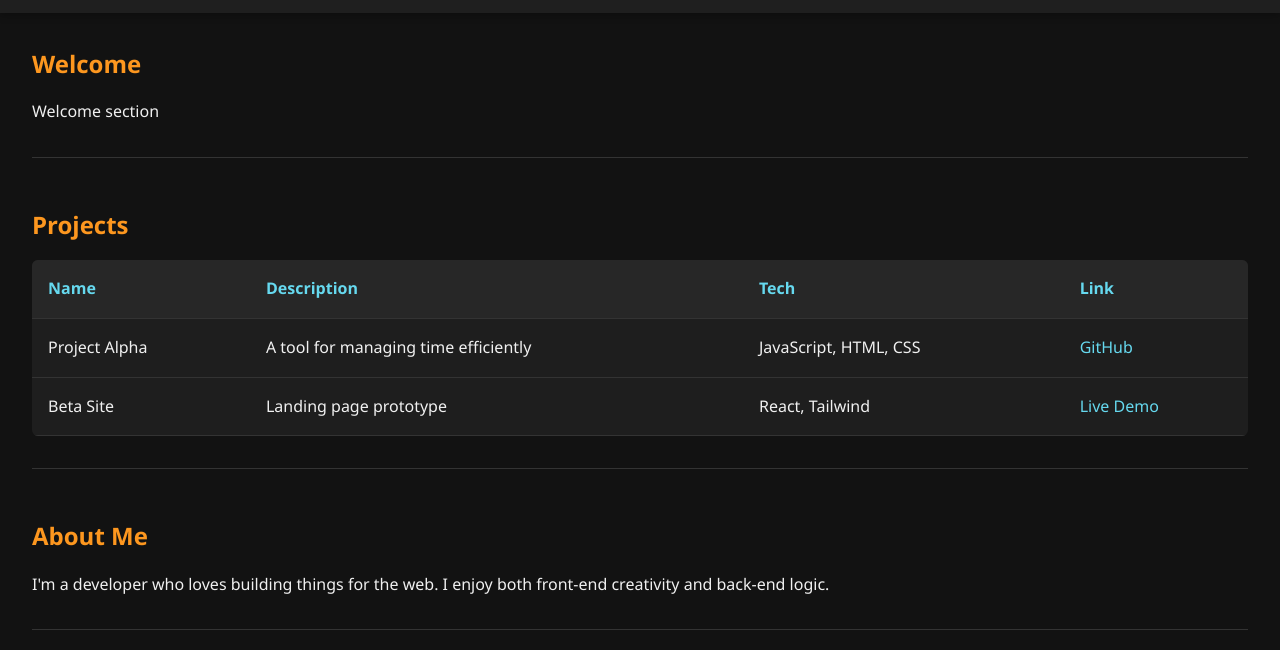
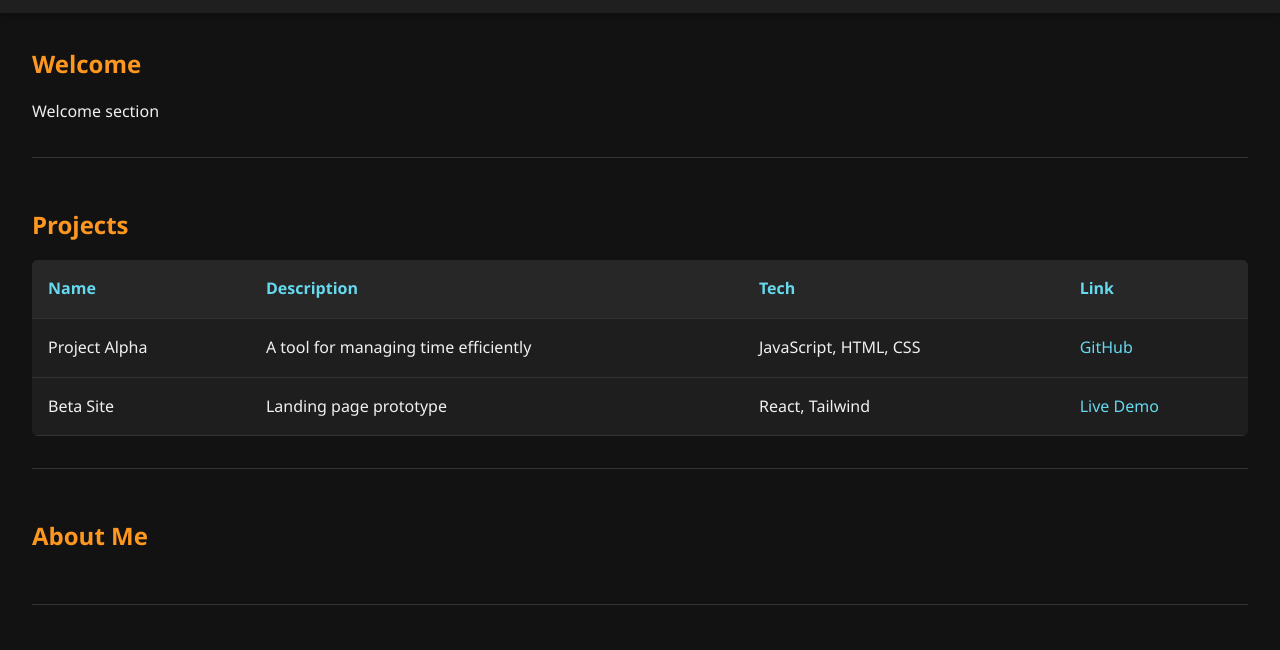
Before and after one commit to rockefed/eccentric-labs, a plain HTML site: page index.html in a window 1280 px wide. Shown: the part 83-733 px from the top of the page. Drawn offline with Linux system fonts and the light colour scheme.

Commit message:
Update index.html

```diff
--- a/index.html
+++ b/index.html
@@ -55,7 +55,7 @@
 
     <section id="about">
       <h2>About Me</h2>
-      <p>I'm a developer who loves building things for the web. I enjoy both front-end creativity and back-end logic.</p>
+      <p></p>
     </section>
 
     <section id="contact">
```
